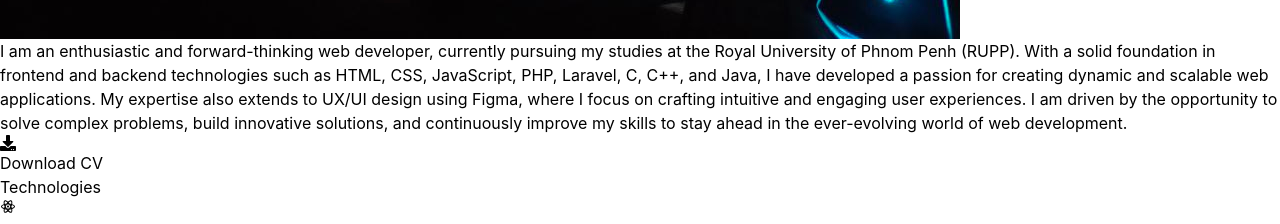
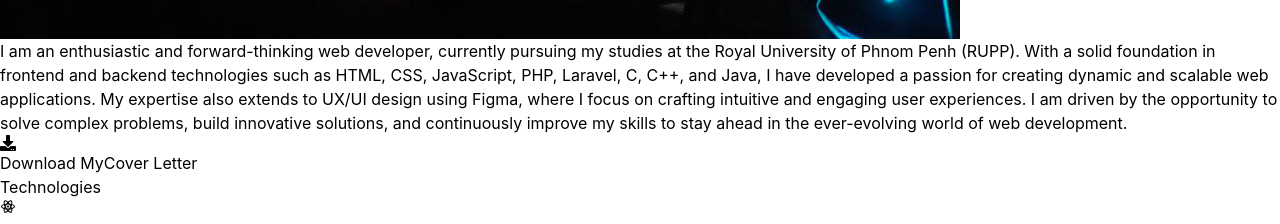
Before and after one commit to sazzysazz/Portfolio, a React (Vite) app: page / in a window 1280 px wide. Shown: the part 2480-2704 px from the top of the page. Built offline with nearby package versions, Linux system fonts and the light colour scheme.

Commit message:
update 7

```diff
--- a/src/components/About.jsx
+++ b/src/components/About.jsx
@@ -36,14 +36,20 @@ const About = () => {
           <div className="flex flex-col items-center lg:items-start lg:pl-20">
             <p className="my-2 py-6 max-w-xl">{ABOUT_TEXT}</p>
             {/* Download Button */}
-            <a
+            <motion.a
+              whileInView={{ opacity: 1, x: 0 }}
+              initial={{ opacity: 0, x: 100 }}
+              transition={{ duration: 1 }}
               href={CV} // Dynamically imported file path
               download="Chao_Visal_CV.pdf"
               className="mt-4 flex items-center px-6 py-3 bg-purple-900 text-white rounded-lg shadow-lg hover:bg-purple-500 transition-all"
             >
               <FaDownload className="mr-2" />
-              Download CV
-            </a>
+              <span>Download My</span>
+              <span className="ml-1 text-neutral-300 font-semibold">
+                Cover Letter
+              </span>
+            </motion.a>
           </div>
         </motion.div>
       </div>
```
